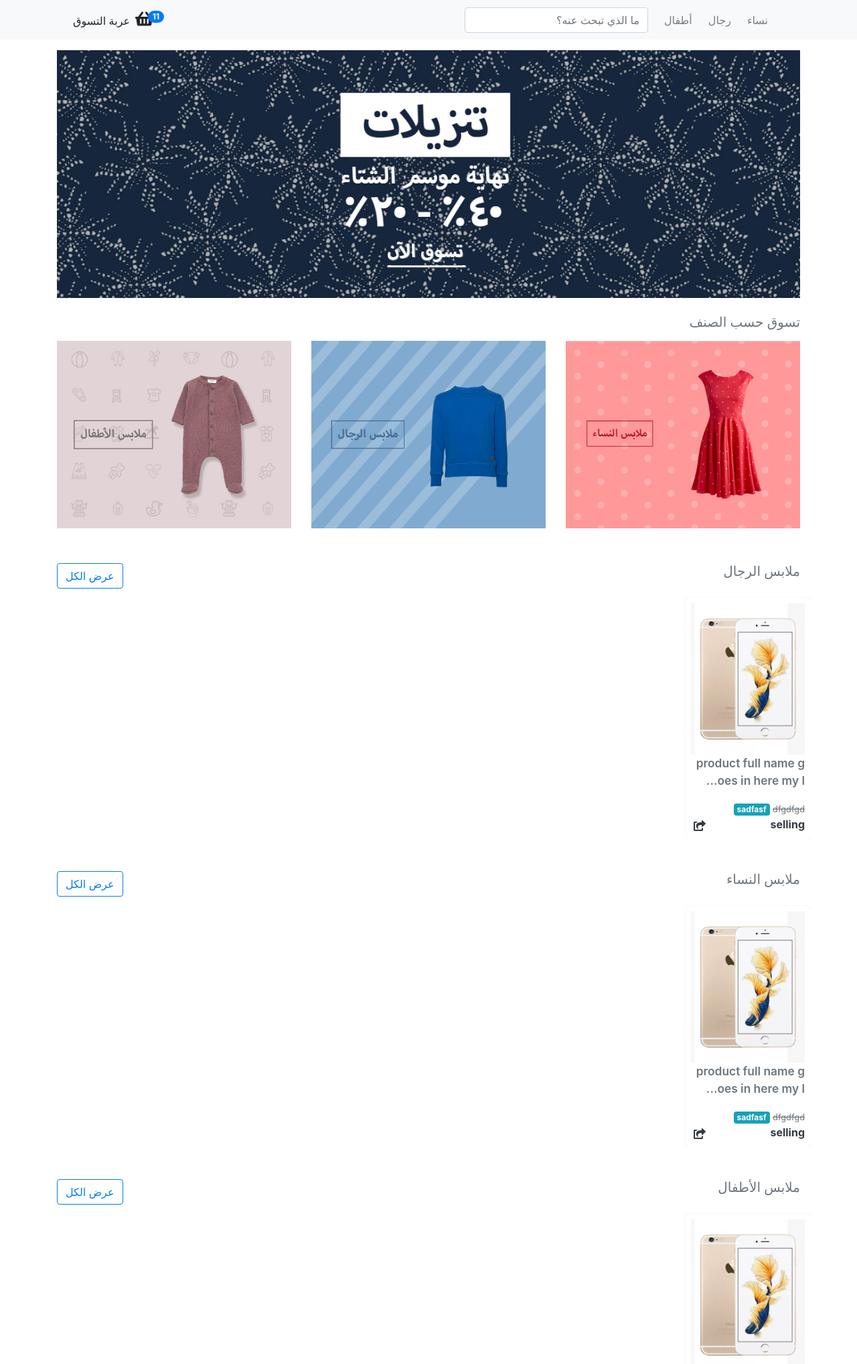
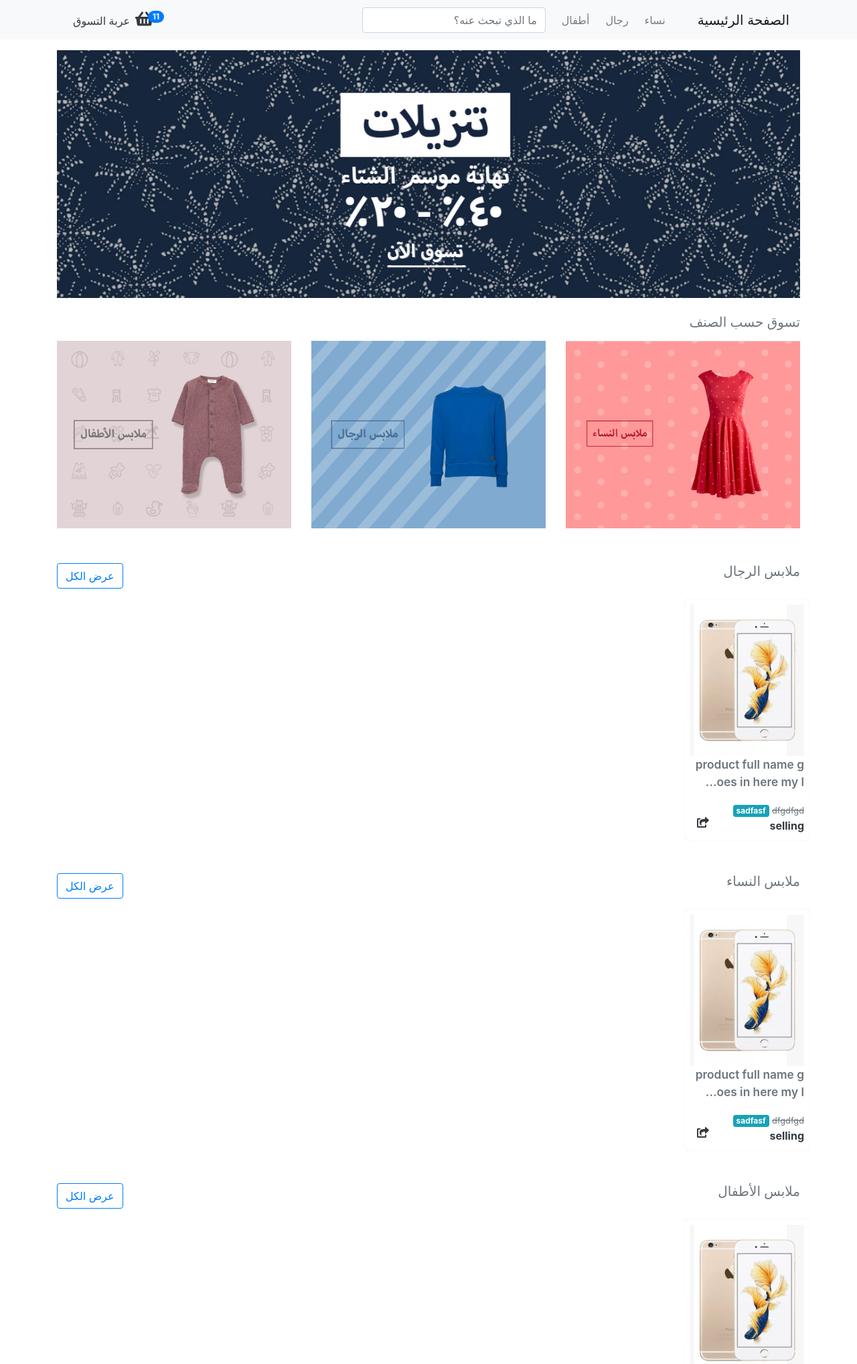
Before and after one commit to Belle-1/flaskapp, a Flask app: page / in a window 1280 px wide. Shown: the top 2037 px of the page at 67% size. Run offline with Flask 2, Linux system fonts and the light colour scheme; some libraries are stand-ins or nearby versions.

Commit message:
sat links of Front-end side, added checkbox to 'submit_purchase.html' page, added Home Page link to the navigation bar, modified the style of 'show all' and 'show shopping cart' buttons on landing page and product page

```diff
--- a/app/static/css/landing_page.css
+++ b/app/static/css/landing_page.css
@@ -12,7 +12,9 @@ hr.line {
 .product-container{
   height: 360px;
   width: 186px;
-  margin-left: 2px;
+  margin-left: 1px;
+  margin-bottom: 1px;
+  margin-right: 1px;
   padding: 8px;
   border-radius: 5px;
   box-shadow: 0 0 1px rgba(0,0,0,0.2);
@@ -56,8 +58,6 @@ div.product-price-container {
 }
 
 .product-share-btn {
-  height: 100%;
-  width: 100%;
   border: none;
   background: none;
 }
--- a/app/templates/landing_page.html
+++ b/app/templates/landing_page.html
@@ -22,6 +22,7 @@
   <body class="">
     <nav class="navbar navbar-expand-sm navbar-light bg-light">
       <div class="container">
+        <a class="navbar-brand text-right" href="{{ url_for('landing_page') }}">الصفحة الرئيسية</a>
         <button class="navbar-toggler" type="button" data-toggle="collapse" data-target="#navbarsHeader" aria-controls="navbarsHeader" aria-expanded="false" aria-label="Toggle navigation">
           <span class="navbar-toggler-icon"></span>
         </button>
@@ -41,7 +42,7 @@
           <form class="form-inline my-2 my-md-0 mr-2 ml-auto">
             <input class="form-control" type="text" placeholder="ما الذي تبحث عنه؟" aria-label="Search">
           </form>
-          <a class="nav-link active position-relative">
+          <a class="nav-link active position-relative text-dark" href="{{ url_for('.shopping_cart') }}">
             <span class="badge badge-pill badge-primary position-absolute posr-1-n">11</span>
             <i class="fas fa-shopping-basket" style="font-size: 1.5em;"></i>&ensp;عربة التسوق&ensp;
           </a>
@@ -75,7 +76,9 @@
             <h5 class="text-secondary text-right mb-3">ملابس الرجال</h5>
           </div>
           <div class="col-6">
-            <a class="btn btn-link btn-outline-primary" href="{{ url_for('products', category_id=123) }}">عرض الكل</a>
+            <form action="{{ url_for('products', category_id=123) }}" class="mb-1">
+              <button class="btn btn-outline-primary" href=>عرض الكل</button>
+            </form>
           </div>
         </div>
           <div class="row owl-carousel owl-theme">
@@ -114,7 +117,9 @@
             <h5 class="text-secondary text-right mb-3">ملابس النساء</h5>
           </div>
           <div class="col-6">
-            <a class="btn btn-link btn-outline-primary" href="{{ url_for('products', category_id=123) }}">عرض الكل</a>
+            <form action="{{ url_for('products', category_id=123) }}" class="mb-1">
+              <button class="btn btn-outline-primary" href=>عرض الكل</button>
+            </form>
           </div>
         </div>
         <div class="row owl-carousel owl-theme">
@@ -153,7 +158,9 @@
             <h5 class="text-secondary text-right mb-3">ملابس الأطفال</h5>
           </div>
           <div class="col-6">
-            <a class="btn btn-link btn-outline-primary" href="{{ url_for('products', category_id=123) }}">عرض الكل</a>
+            <form action="{{ url_for('products', category_id=123) }}" class="mb-1">
+              <button class="btn btn-outline-primary" href=>عرض الكل</button>
+            </form>
           </div>
         </div>
         <div class="row owl-carousel owl-theme">
--- a/app/templates/products.html
+++ b/app/templates/products.html
@@ -22,6 +22,7 @@
   <body class="">
     <nav class="navbar navbar-expand-sm navbar-light bg-light">
       <div class="container">
+        <a class="navbar-brand text-right" href="{{ url_for('landing_page') }}">الصفحة الرئيسية</a>
         <button class="navbar-toggler" type="button" data-toggle="collapse" data-target="#navbarsHeader" aria-controls="navbarsHeader" aria-expanded="false" aria-label="Toggle navigation">
           <span class="navbar-toggler-icon"></span>
         </button>
@@ -41,7 +42,7 @@
           <form class="form-inline my-2 my-md-0 mr-2 ml-auto">
             <input class="form-control" type="text" placeholder="ما الذي تبحث عنه؟" aria-label="Search">
           </form>
-          <a class="nav-link active position-relative">
+          <a class="nav-link active position-relative text-dark" href="{{ url_for('.shopping_cart') }}">
             <span class="badge badge-pill badge-primary position-absolute posr-1-n">11</span>
             <i class="fas fa-shopping-basket" style="font-size: 1.5em;"></i>&ensp;عربة التسوق&ensp;
           </a>
@@ -112,7 +113,7 @@
                     </div>
                   </div>
                 </a>
-                <div class="product-share-container position-absolute fixed-bottom mt-2">
+                <div class="product-share-container position-absolute fixed-bottom">
                   <button type="button" name="button" class="product-share-btn">
                     <i class="fas fa-share-square text-dark"></i>
                   </button>
--- a/app/views.py
+++ b/app/views.py
@@ -10,7 +10,7 @@ def landing_page():
 
 @app.route("/products/<int:category_id>", methods=["GET"])
 def products(category_id):
-    f"this is '{category_id}' products page created mainly for browsing items."
+    # f"this is '{category_id}' products page created mainly for browsing items."
     return render_template("products.html")
 
 
```
Also changed, not shown: app/templates/product.html (+9 -6 lines), app/templates/shopping_cart.html (+5 -2 lines), app/templates/submit_purchase.html (+10 -5 lines).
